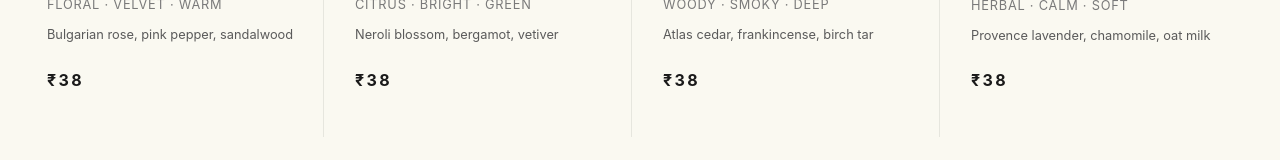
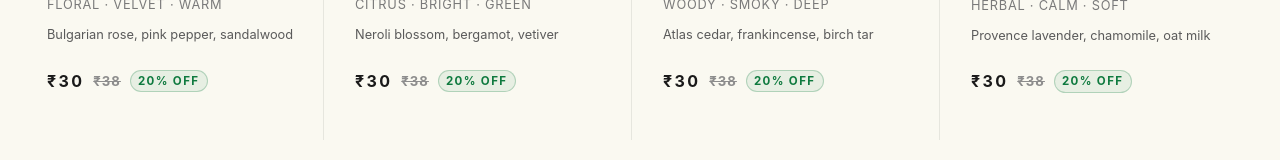
Before and after one commit to rajsingh-vks/Divine_Ressha_frontend, a Next.js app: page / in a window 1280 px wide. Shown: the part 2226-2386 px from the top of the page. Built offline with nearby package versions, Linux system fonts and the light colour scheme; no server answers.

Commit message:
product page

```diff
--- a/app/components/ProductGrid.tsx
+++ b/app/components/ProductGrid.tsx
@@ -5,10 +5,22 @@ interface ProductGridProps {
   products: Product[];
 }
 
+const DISCOUNT_PERCENT = 20;
+
+const formatCurrency = (value: number) =>
+  new Intl.NumberFormat('en-IN', {
+    style: 'currency',
+    currency: 'INR',
+    maximumFractionDigits: 0,
+  }).format(value);
+
 export default function ProductGrid({ products }: ProductGridProps) {
   return (
     <section className="product-grid" id="shop">
-      {products.map((product) => (
+      {products.map((product) => {
+        const discountedPrice = Math.round(product.price * (1 - DISCOUNT_PERCENT / 100));
+
+        return (
           <article className="product-card" key={product.title}>
             <ProductCardActions product={product} />
             <div className="product-image">
@@ -18,10 +30,15 @@ export default function ProductGrid({ products }: ProductGridProps) {
               <p className="product-title">{product.title}</p>
               <p className="product-tag">{product.tag}</p>
               <p className="product-notes">{product.notes}</p>
-            <p className="price-tag">₹{product.price}</p>
+              <p className="price-tag">
+                <span className="price-current">{formatCurrency(discountedPrice)}</span>
+                <span className="price-original">{formatCurrency(product.price)}</span>
+                <span className="price-discount">{DISCOUNT_PERCENT}% OFF</span>
+              </p>
             </div>
           </article>
-      ))}
+        );
+      })}
     </section>
   );
 }
--- a/app/globals.css
+++ b/app/globals.css
@@ -1208,11 +1208,36 @@ img {
 }
 
 .price-tag {
+  display: flex;
+  align-items: center;
+  flex-wrap: wrap;
+  gap: 0.55rem;
   font-size: 1rem;
   font-weight: 700;
   letter-spacing: 0.15em;
   text-transform: uppercase;
   color: #1a1a1a;
+}
+
+.price-current {
+  color: #1a1a1a;
+}
+
+.price-original {
+  font-size: 0.82rem;
+  color: #8d8d8d;
+  text-decoration: line-through;
+  letter-spacing: 0.08em;
+}
+
+.price-discount {
+  font-size: 0.72rem;
+  letter-spacing: 0.12em;
+  color: #0f7a3f;
+  border: 1px solid rgba(15, 122, 63, 0.25);
+  border-radius: 999px;
+  padding: 0.2rem 0.45rem;
+  background: rgba(15, 122, 63, 0.08);
 }
 
 .product-grid {
--- a/lib/data/navigation.ts
+++ b/lib/data/navigation.ts
@@ -4,6 +4,8 @@ export interface NavigationLink {
 }
 
 export const navigationLinks: NavigationLink[] = [
+  { label: 'HOME', href: '/' },
+  { label: 'PRODUCTS', href: '/products' },
   { label: 'ABOUT US', href: '/about' },
   { label: 'CONTACT', href: '/contact' },
   { label: 'PRIVACY POLICY', href: '/privacy-policy' },
```
Also changed, not shown: app/products/page.tsx (added, +31 -0 lines). Lines whose indentation alone changed are shown as unchanged.
